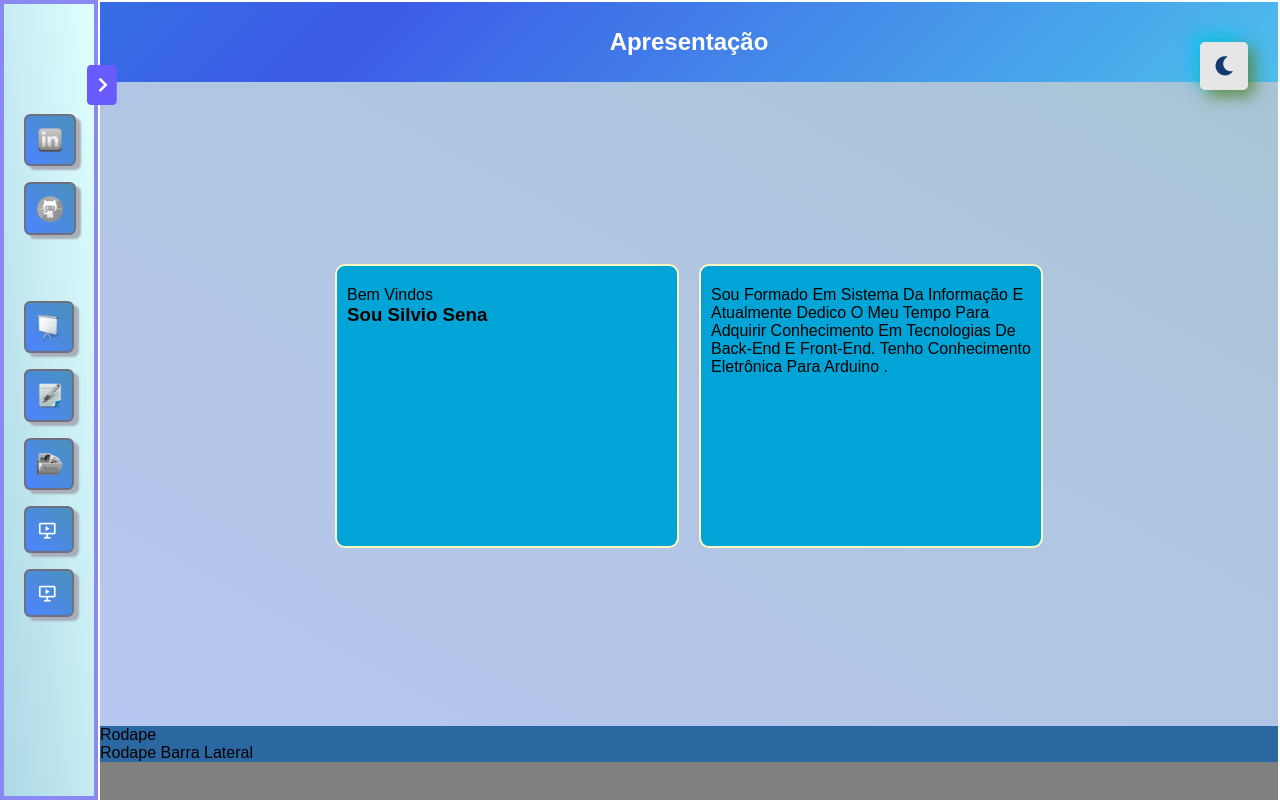
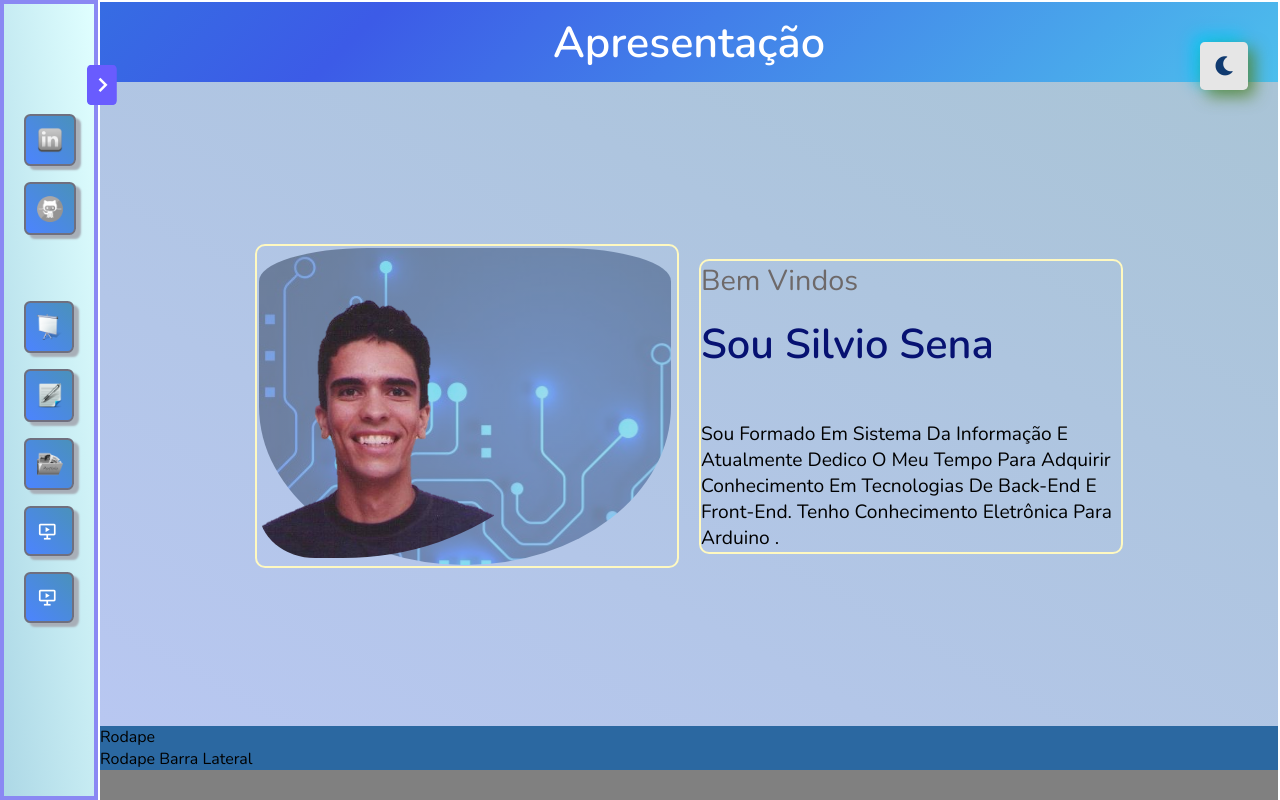
Before and after one commit to pacifyc/Portifolio_Pessoal, a plain HTML site: page portifolio_pessoal/assets/index.html in a window 1280 px wide. Drawn offline with nearby package versions, Linux system fonts and the light colour scheme.

Commit message:
Alteração para ajustes
Foi efetuadas alterações para ajustes na pagina de apresentação.

```diff
--- a/portifolio_pessoal/assets/css/style.css
+++ b/portifolio_pessoal/assets/css/style.css
@@ -1,5 +1,5 @@
 
-
+@import url('https://fonts.googleapis.com/css2?family=Nunito:wght@200;300;400;600&display=swap');
 
 :root{
     --green:#54c2e4;
@@ -560,8 +560,8 @@
     align-items: center;
     justify-content: center;
     color: white;
-    /* height: 100vh; */
-    font-size: 100%;
+
+    font-size: 1.8rem;
 
   }
 
@@ -583,7 +583,10 @@
 
   }
 
+
+
   /*
+
   .text-reveal {
 
     overflow: hidden;
@@ -617,9 +620,8 @@ h2 {
 
     opacity: 0;
 
+  }
 
-
-}
 
   @keyframes test-reveal {
 
@@ -658,9 +660,6 @@ h2 {
     /* float: left; */
 
 
-
-
-
     /* width: 80%;
 
     min-height: 20%;
@@ -688,8 +687,6 @@ h2 {
 
     overflow-y: scroll;  /*  <--  Todo conteudo se adapta inserindo uma barra de rolagem  */
 
-
-
   }
 
   .article::-webkit-scrollbar{
@@ -699,6 +696,188 @@ h2 {
   }
 
 
+
+
+
+  .apresentacao .article .apresenta {
+
+    width: 420px;
+    min-height: 320px;
+
+    /*
+    background-color: rgb(0, 164, 214); */
+    border: solid 2px rgb(255, 249, 192);
+    border-radius: 10px;
+
+
+    margin: 10px;
+    /* padding: 20px 10px 20px 10px; */
+
+    text-align: left;
+  }
+
+  .apresentacao .article .apresenta.div_dois {
+
+    min-height: 220px;
+
+
+  }
+
+
+  .iten.apresenta.div_um {
+
+    position: relative;
+
+  }
+
+  #transparencia {
+
+    position: absolute;
+
+    width: 98%; /* 418px; */
+    height: 99%; /* 350px; */
+
+    background-color: brown;
+    background-image: url(../imagem/foto_apresentacao_a.jpg);
+
+    left: 2px;
+    top: 2px;
+
+    opacity: 0.4;
+
+    border-radius: 100% 100% 190% 190% / 40% 40% 190% 190%;
+
+    animation: transparencia 10s ease infinite;
+  }
+
+  #foto_pessoal {
+
+    position: absolute;
+
+    width: 80%;
+    height: 88%;
+
+
+    background-image: url(../imagem/silviosena.png);
+    background-size: 70%;
+    background-repeat: no-repeat;
+
+    left: 2px;
+    top: 30px;
+
+    border-radius: 20% 30% 90% 20% / 20% 30% 90% 20%;
+
+
+
+  }
+
+
+
+
+  @keyframes transparencia {
+
+    0% {
+      opacity: 0.2;
+    }
+
+    20% {
+      opacity: 0.4;
+    }
+
+    40% {
+      opacity: 0.6;
+    }
+
+    60% {
+      opacity: 0.4;
+    }
+
+    80% {
+      opacity: 0.2;
+    }
+
+  }
+
+
+
+
+
+
+  /*
+
+
+
+  .div_um {
+
+
+    background-image: url(../imagem/foto_apresentacao_a.jpg);
+
+    border-radius: 20% 70% 70% 20% / 20% 70% 70% 20%;
+
+    opacity: 0.8;
+
+  }
+
+  #transparencia {
+
+    width: 420px;
+    min-height: 280px;
+
+    padding: 20px 0px 20px 0px;
+
+    background-color: rgb(159, 203, 245);
+
+
+    opacity: 0.6;
+
+    border-radius: 20% 70% 70% 20% / 20% 70% 70% 20%;
+
+  }
+
+  #descricao {
+
+    color: rgb(0, 0, 0);
+    padding: 1rem 0;
+    font-size: 2.6rem;
+    color: rgb(7, 7, 7);
+    background-image: url(../imagem/silviosena.png);
+
+  }
+  */
+
+  .apresentacao .article .apresenta span {
+
+    padding: 1rem 0;
+    font-size: 1.8rem;
+    color: rgb(110, 105, 105);
+
+
+
+  }
+
+  .apresentacao .article .apresenta h1 {
+
+    padding: 1rem 0;
+    font-size: 2.6rem;
+    color: rgb(7, 18, 114);                  /* var(--secondary-text-color); */
+
+  }
+
+
+
+
+  .apresentacao .article .apresenta p {
+
+    padding: 2rem 0 1 0;
+    font-size: 1.2rem;
+    color: rgb(0, 0, 0);                 /* var(--secondary-text-color); */
+
+  }
+
+
+
+
+/*
 
 
   .iten {
@@ -721,17 +900,19 @@ h2 {
 
   }
 
-  .iten.apresenta {
+  */
 
-    width: 320px;
+  .informacao .article .informa {
 
-    min-height: 240px;
-    /*
+    width: 120px;
+
+    min-height: 80px;
+
     background-color: rgb(0, 164, 214);
 
     border: solid 2px rgb(255, 249, 192);
     border-radius: 10px;
-    */
+
     margin: 10px;
 
     text-align: left;
@@ -892,6 +1073,14 @@ h2 {
 
   }
 
+  .article {
+
+    padding-top: 40px;
+  }
+
+
+
+
 
 }
 
@@ -936,7 +1125,7 @@ h2 {
 
   .article {
 
-    padding-top: 40px;
+    padding-top: 80px;
   }
 
 }
--- a/portifolio_pessoal/assets/index.html
+++ b/portifolio_pessoal/assets/index.html
@@ -125,7 +125,7 @@
 
 
 
-        <section class="conteudo">
+        <section class="conteudo apresentacao">
 
             <header class="header">
 
@@ -142,20 +142,34 @@
 
             <article class="article">
 
-                <article class="iten apresenta article-1">
-                    <span>Bem Vindos</spam>
-                    <h3>Sou Silvio Sena</h3>
+                <div class="iten apresenta div_um">
 
-				</article>
-				<article class="iten apresenta article-2">
-                    <p>Sou formado em Sistema da Informação e atualmente dedico
-                        o meu tempo para adquirir conhecimento em tecnologias
-                        de Back-End e Front-End. Tenho conhecimento eletrônica
-                    para arduino .</p>
+                    <div id="transparencia">
+
+                        <!-- Foto de fundo na div inserida pelo css -->
+
+                    </div>
+                    <div id="foto_pessoal">
+
+                        <!-- Foto de fundo na div inserida pelo css -->
+
+                    </div>
 
 
+                </div>
 
-				</article>
+				<div class="iten apresenta div_dois">
+
+                    <span>Bem Vindos</span>
+
+                    <h1 id="descricao">Sou Silvio Sena</h1>
+
+                    <p>Sou formado em Sistema da Informação e atualmente dedico
+                         o meu tempo para adquirir conhecimento em tecnologias
+                          de Back-End e Front-End. Tenho conhecimento eletrônica para arduino .
+                    </p>
+
+                    </div>
 
 
             </article>
```
Also changed, not shown: portifolio_pessoal/assets/paginas/informacoes.html (+15 -17 lines), portifolio_pessoal/assets/imagem/foto_apresentacao.jpg (added), portifolio_pessoal/assets/imagem/foto_apresentacao_a.jpg (added), portifolio_pessoal/assets/imagem/silviosena.png (added). Lines whose indentation alone changed are shown as unchanged.
